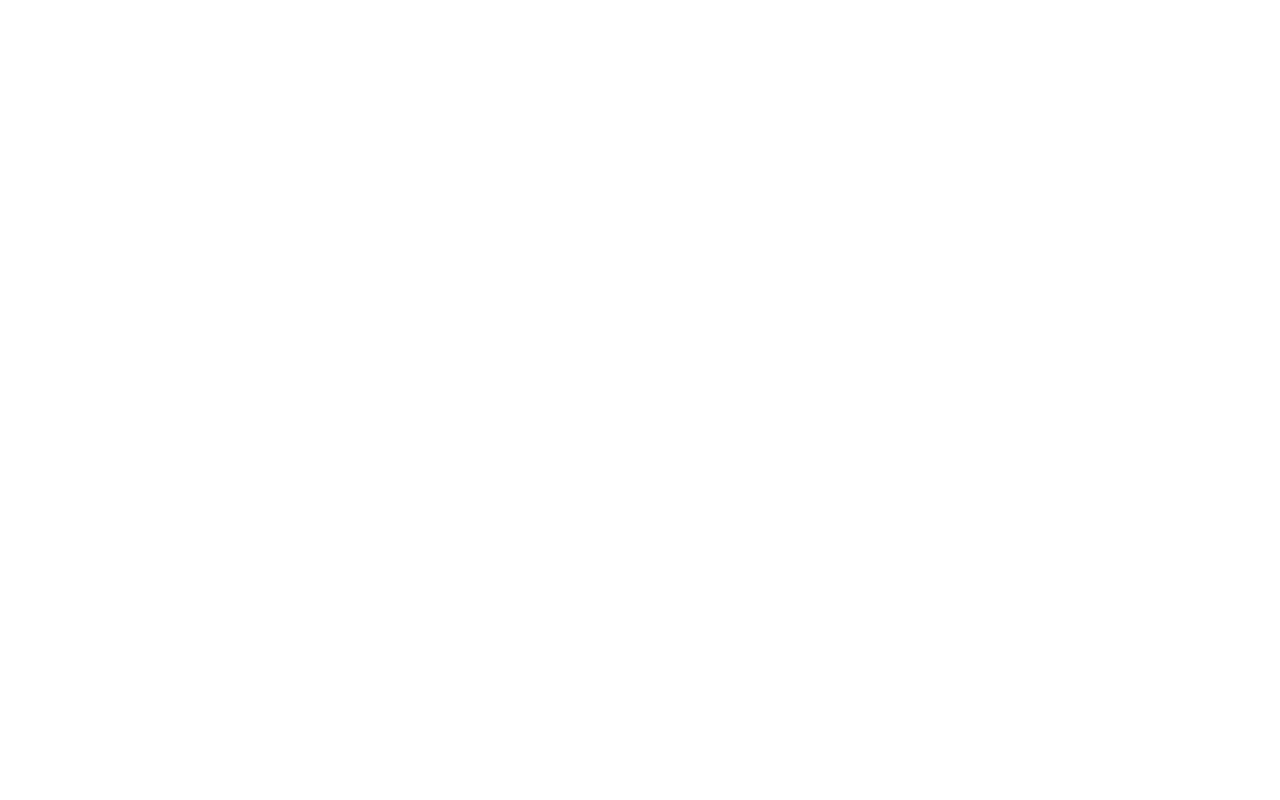
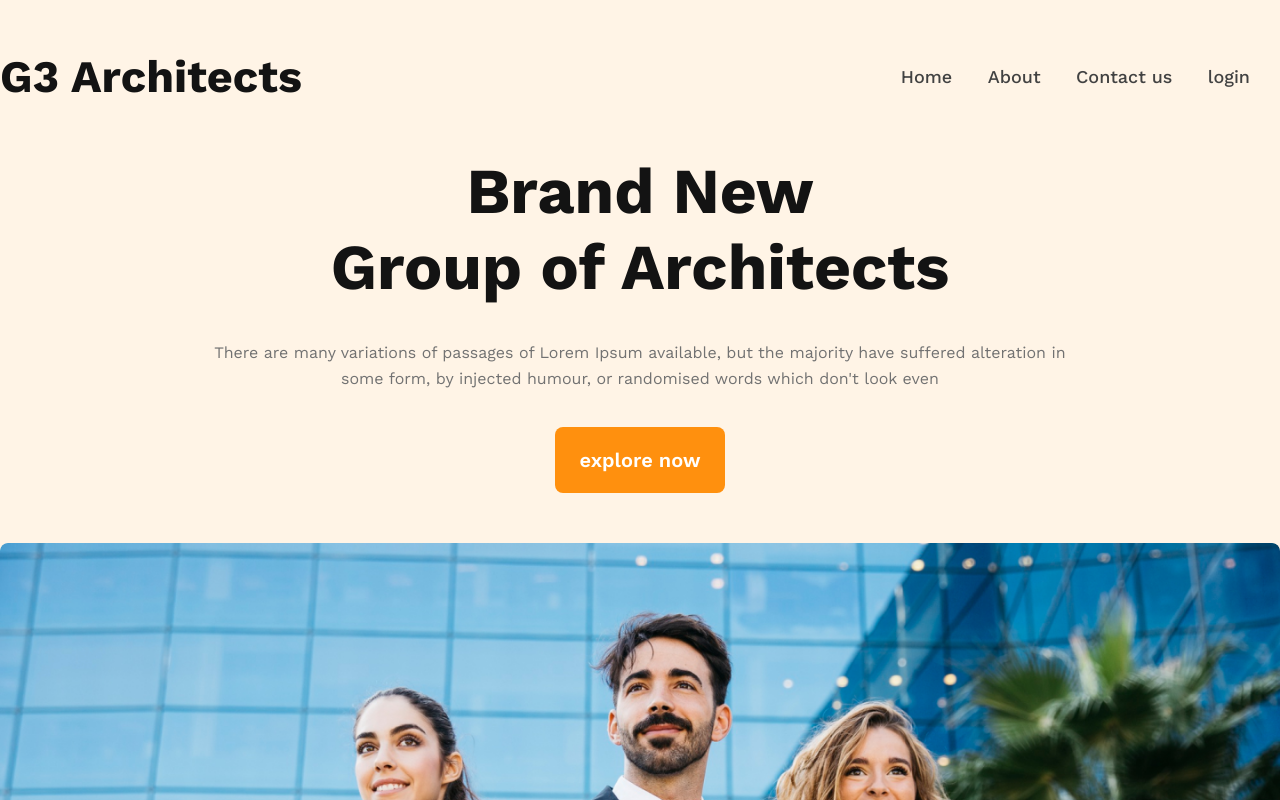
Before and after one commit to saurav921/g3-architecture, a plain HTML site: page index.html in a window 1280 px wide. Shown: the top 800 px of the page. Drawn offline with nearby package versions, Linux system fonts and the light colour scheme.

Commit message:
banner part complete

```diff
--- a/css/style.css
+++ b/css/style.css
@@ -17,7 +17,68 @@ img{
     max-width: 1440px;
     margin: 0 auto;
 }
-/* ==nav bar style start== */
+/* ==haeder part style== */
+header{
+    background: rgba(255, 144, 14, 0.10);;
+}
+header nav{
+    padding: 50px 0;
+}
+header nav .container{
+    display: flex;
+    justify-content: space-between;
+    align-items: center;
+}
+header .left a{
+    color:#131313;
+    text-align: center;
+    font-size: 45px;
+    font-weight: 700;
+}
+header .right a{
+    color:#424242;
+    text-align: center;
+    font-size: 18px;
+    font-weight: 500;
+    line-height: 26px;
+    margin-right: 30px;
+}
+/* ==haeder part style== */
+/* ==banner part style start== */
+#banner_part{
+    padding-bottom: 50px;
+}
+#banner_part h3{
+    color:#131313;
+    text-align: center;
+    font-size: 64px;
+    font-weight: 700;
+}
+#banner_part p{
+    color:#727272;
+    text-align: center;
+    font-size: 16px;
+    font-weight: 400;
+    line-height: 26px;
+    margin: 35px 0;
+}
+#banner_part .my_btn{
+    text-align: center;
+}
+#banner_part .my_btn a{
+    padding: 21px 25px;
+    background: #FF900E;
+    border: none;
+    border-radius: 8px;
+    color: #FFF;
+    font-size: 20px;
+    font-weight: 600;
+    display: inline-block;
+}
+#banner_part img{
+    width: 100%;
+    border-radius: 8px;
+    margin-top: 50px;
+}
 
-
-/* ==nav bar style end== */
+/* ==banner part style end== */
--- a/index.html
+++ b/index.html
@@ -14,11 +14,34 @@
     <!-- ==css== -->
 </head>
 <body>
-    <nav>
-        <div class="container">
-
-
+    <header>
+        <nav>
+            <div class="container">
+                <div class="left">
+                    <a href="#">G3 Architects</a>
+                </div>
+                <div class="right">
+                    <a href="#">Home</a>
+                    <a href="#">About</a>
+                    <a href="#">Contact us</a>
+                    <a href="#">login</a>
+                </div>
+            </div>
+        </nav>
+        <div id="banner_part">
+            <div class="container">
+                <h3>Brand New <br>
+                    Group of Architects
+                </h3>
+                <p>
+                    There are many variations of passages of Lorem Ipsum available, but the majority have suffered alteration in <br> some form, by injected humour, or randomised words which don't look even
+                </p>
+                <div class="my_btn">
+                    <a href="#">explore now</a>
+                </div>
+                <img src="images/banner.png" alt="banner.png">
+            </div>
         </div>
-    </nav>
+    </header>
 </body>
 </html>
```
